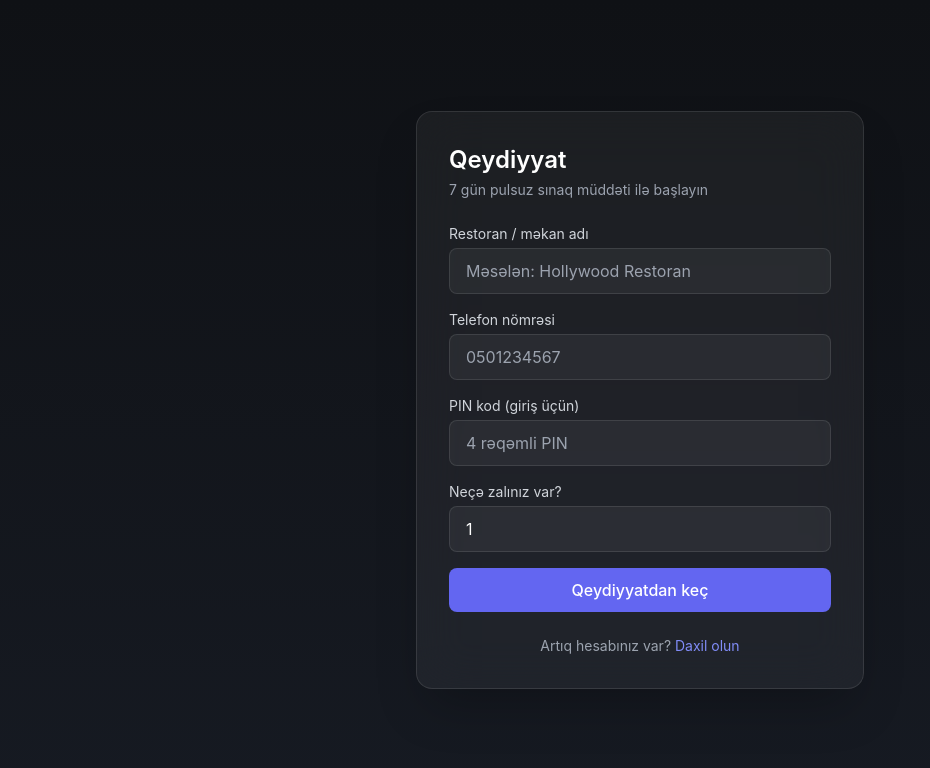
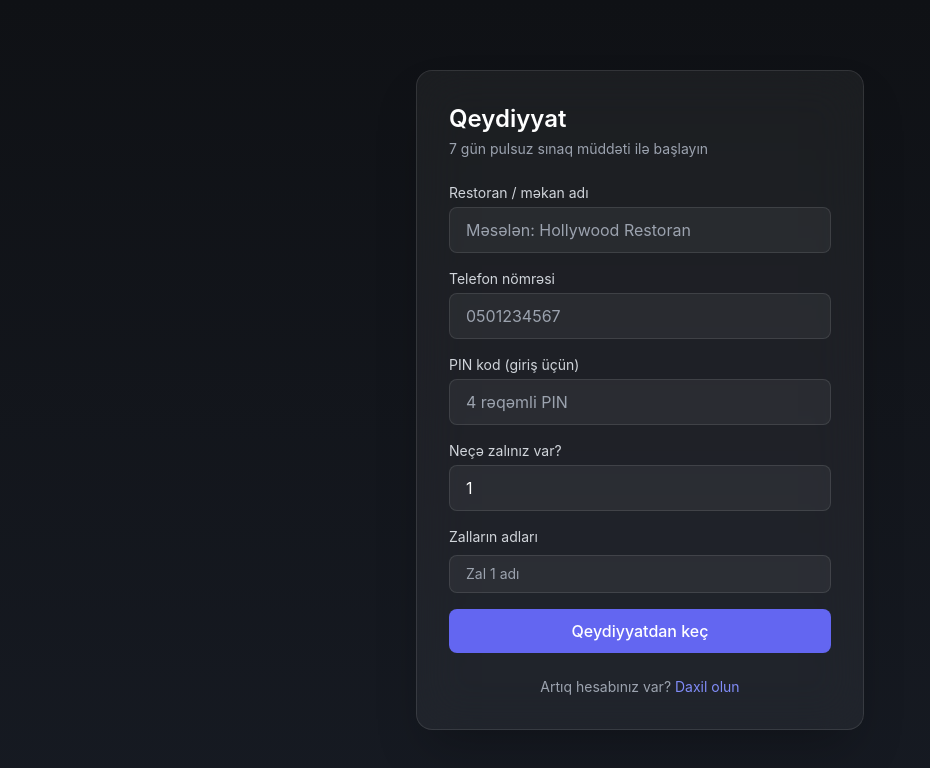
Before and after one commit to Samir210-az/toy, a React (Vite) app: page /register in a window 1280 px wide. Shown: the top 768 px of the page, without its empty margins (0-930 px from the left). Built offline with nearby package versions, Linux system fonts and the light colour scheme; no server answers.

Commit message:
Qeydiyyatda zal sayı seçiləndə hər zal üçün ayrıca ad sahəsi çıxır (əvvəllər avtomatik 'Zal 1/2' adlandırılırdı)

```diff
--- a/src/pages/Register.jsx
+++ b/src/pages/Register.jsx
@@ -6,12 +6,26 @@ import { useAuth } from '../hooks/useAuth';
 export default function Register() {
   const navigate = useNavigate();
   const { login } = useAuth();
-  const [form, setForm] = useState({ restoranAdi: '', phone: '', pin: '', zalSayi: 1 });
+  const [form, setForm] = useState({ restoranAdi: '', phone: '', pin: '' });
+  const [zalAdlari, setZalAdlari] = useState(['']);
   const [error, setError] = useState('');
   const [loading, setLoading] = useState(false);
 
   function update(field, value) {
     setForm((f) => ({ ...f, [field]: value }));
+  }
+
+  function setZalSayi(sayi) {
+    setZalAdlari((prev) => {
+      const next = [...prev];
+      while (next.length < sayi) next.push('');
+      while (next.length > sayi) next.pop();
+      return next;
+    });
+  }
+
+  function updateZalAdi(index, value) {
+    setZalAdlari((prev) => prev.map((ad, i) => (i === index ? value : ad)));
   }
 
   async function handleSubmit(e) {
@@ -22,14 +36,18 @@ export default function Register() {
       setError('PIN kodu ən azı 4 rəqəm olmalıdır.');
       return;
     }
-    if (form.zalSayi < 1) {
+    if (zalAdlari.length < 1) {
       setError('Ən azı 1 zal göstərilməlidir.');
+      return;
+    }
+    if (zalAdlari.some((ad) => !ad.trim())) {
+      setError('Bütün zalların adı doldurulmalıdır.');
       return;
     }
 
     setLoading(true);
     try {
-      const customerId = await registerCustomer(form);
+      const customerId = await registerCustomer({ ...form, zalAdlari: zalAdlari.map((a) => a.trim()) });
       login(customerId);
       navigate('/');
     } catch (err) {
@@ -89,10 +107,24 @@ export default function Register() {
               required
               type="number"
               min={1}
-              value={form.zalSayi}
-              onChange={(e) => update('zalSayi', Number(e.target.value))}
+              value={zalAdlari.length}
+              onChange={(e) => setZalSayi(Math.max(1, Number(e.target.value) || 1))}
               className="w-full rounded-lg bg-white/5 border border-white/10 px-4 py-2.5 text-white outline-none focus:border-indigo-400 transition-colors"
             />
+          </div>
+
+          <div className="space-y-2">
+            <label className="block text-sm text-gray-300">Zalların adları</label>
+            {zalAdlari.map((ad, i) => (
+              <input
+                key={i}
+                required
+                value={ad}
+                onChange={(e) => updateZalAdi(i, e.target.value)}
+                placeholder={`Zal ${i + 1} adı`}
+                className="w-full rounded-lg bg-white/5 border border-white/10 px-4 py-2 text-white text-sm outline-none focus:border-indigo-400 transition-colors"
+              />
+            ))}
           </div>
 
           {error && <p className="text-red-400 text-sm">{error}</p>}
--- a/src/utils/db.js
+++ b/src/utils/db.js
@@ -18,7 +18,7 @@ export function normalizePhone(phone) {
 
 // ---------- Müştəri qeydiyyat / giriş ----------
 
-export async function registerCustomer({ restoranAdi, phone, pin, zalSayi }) {
+export async function registerCustomer({ restoranAdi, phone, pin, zalAdlari }) {
   const customerId = normalizePhone(phone);
   const existing = await get(ref(db, `customers/${customerId}`));
   if (existing.exists()) {
@@ -29,9 +29,9 @@ export async function registerCustomer({ restoranAdi, phone, pin, zalSayi }) {
   const trialEndsAt = now + TRIAL_DAYS * 24 * 60 * 60 * 1000;
 
   const zallar = {};
-  for (let i = 1; i <= zalSayi; i++) {
+  for (const ad of zalAdlari) {
     const zalId = push(ref(db, `customers/${customerId}/zallar`)).key;
-    zallar[zalId] = { ad: `Zal ${i}`, createdAt: now };
+    zallar[zalId] = { ad, createdAt: now };
   }
 
   await set(ref(db, `customers/${customerId}`), {
```
